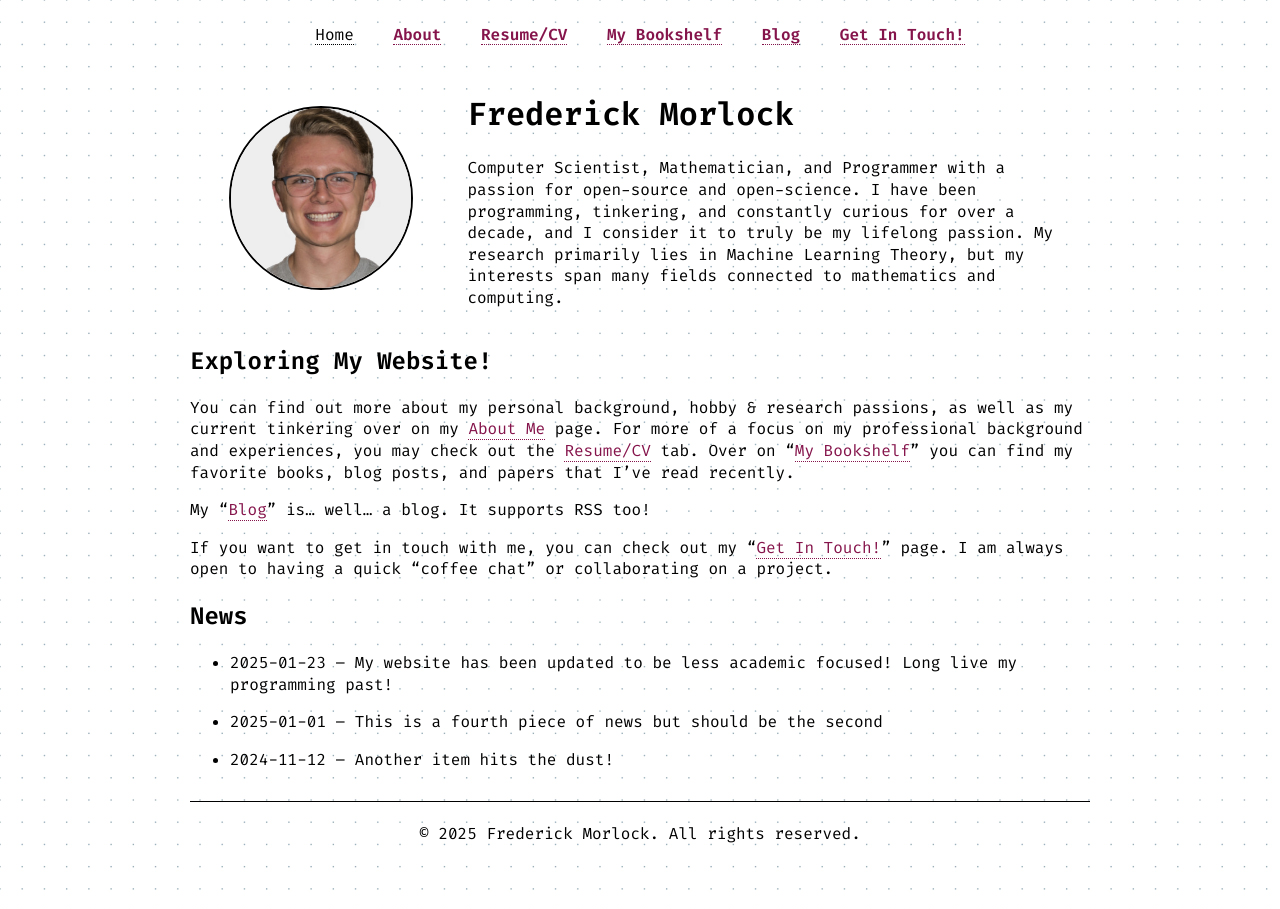
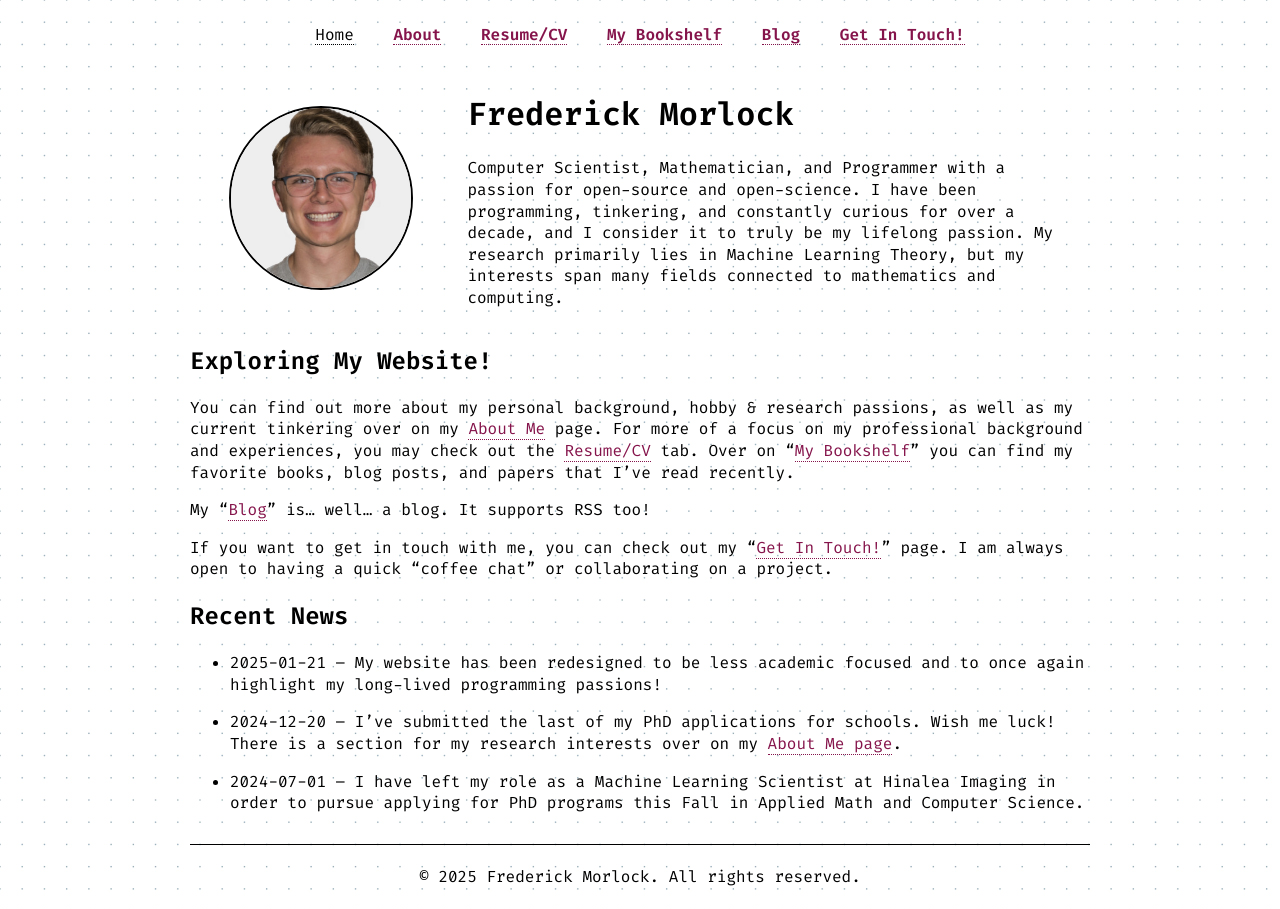
Before and after one commit to FrederickGeek8/freddy.us, a Jekyll site: the page built from index.md, in a window 1280 px wide. Built offline with Jekyll 4.4.1, drawn with Linux system fonts in a browser that asks for light colours.

Commit message:
Add non-boilerplate "News" to the homepage

```diff
--- a/_data/news.yml
+++ b/_data/news.yml
@@ -1,11 +1,8 @@
-- date: 2025-01-23
-  text: My website has been updated to be less academic focused! Long live my programming past!
+- date: 2025-01-21
+  text: My website has been redesigned to be less academic focused and to once again highlight my long-lived programming passions!
 
-- date: 2023-11-13
-  text: It's hard to know how things do
+- date: 2024-07-01
+  text: I have left my role as a Machine Learning Scientist at Hinalea Imaging in order to pursue applying for PhD programs this Fall in Applied Math and Computer Science.
 
-- date: 2024-11-12
-  text: Another item hits the dust!
-
-- date: 2025-01-01
-  text: This is a fourth piece of news but should be the second
+- date: 2024-12-20
+  text: I've submitted the last of my PhD applications for schools. Wish me luck! There is a section for my research interests over on my [About Me page](/about/#research-interests).
--- a/index.md
+++ b/index.md
@@ -10,7 +10,7 @@ My "[Blog](/blog/)" is... well... a blog. It supports RSS too!
 
 If you want to get in touch with me, you can check out my "[Get In Touch!](/contact/)" page. I am always open to having a quick "coffee chat" or collaborating on a project.
 
-## News
+## Recent News
 {% assign sortedRec = site.data.news | sort: "date" | reverse %}
 {% for item in sortedRec limit:3 %}
 - {{ item.date }} -- {{ item.text }}
```
